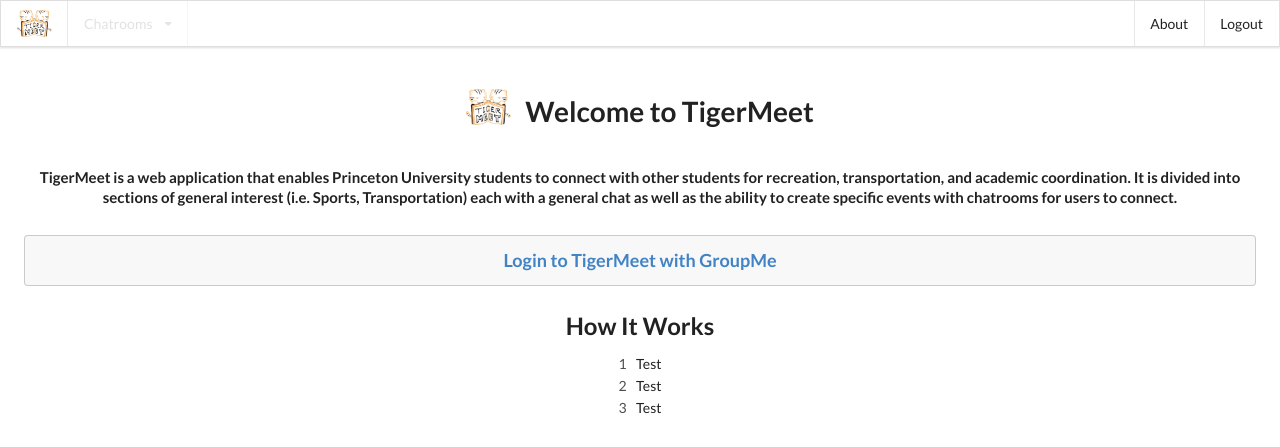
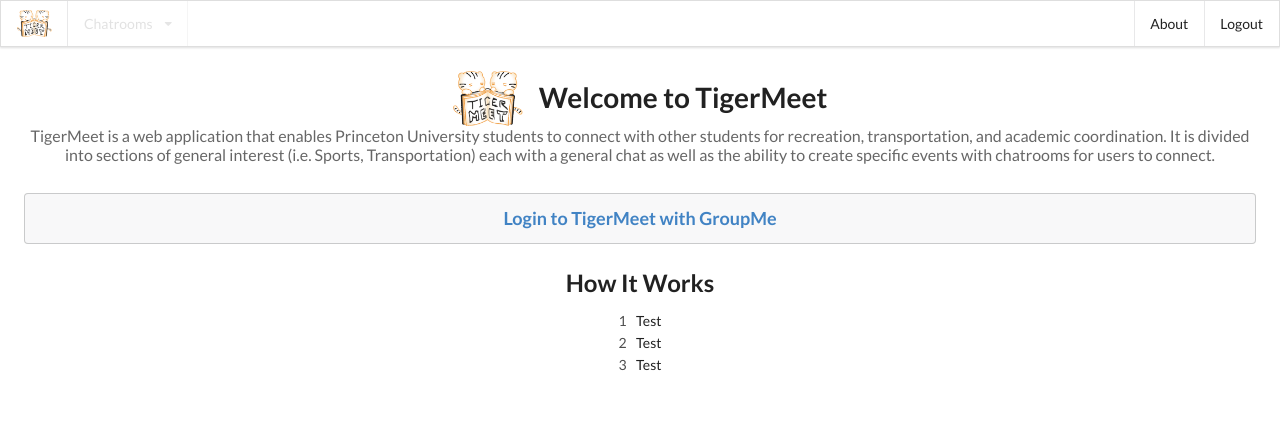
Before and after one commit to tiger-meet/TigerMeetGroupMe, a Django app: page / in a window 1280 px wide. Shown: the top 447 px of the page. Run offline with Django 3.2, Linux system fonts and the light colour scheme; some libraries are stand-ins or nearby versions.

Commit message:
Update headers

```diff
--- a/chat/templates/chat/gmlogin.html
+++ b/chat/templates/chat/gmlogin.html
@@ -78,13 +78,13 @@
 
   <div class="ui middle aligned center aligned grid" style="margin: 10px;">
     <div class="column">
-      <div class="ui image header">
+      <h1 class="ui image header">
         <img src="{% static 'cub.png' %}" class="image">
-        <h1 class="content">
+        <div class="content">
           Welcome to TigerMeet
-        </h1>
-        <h4 class="margin-top: 0;">TigerMeet is a web application that enables Princeton University students to connect with other students for recreation, transportation, and academic coordination. It is divided into sections of general interest (i.e. Sports, Transportation) each with a general chat as well as the ability to create specific events with chatrooms for users to connect.</h4>
-      </div>
+        </div>
+        <div class="sub header">TigerMeet is a web application that enables Princeton University students to connect with other students for recreation, transportation, and academic coordination. It is divided into sections of general interest (i.e. Sports, Transportation) each with a general chat as well as the ability to create specific events with chatrooms for users to connect.</div>
+      </h1>
 
       <div class="ui message">
         <h3><a href="https://oauth.groupme.com/oauth/authorize?client_id=FRktMGR3ZWsOkuUjEB4PltryBQO9HaQN9aH6tlk0CZOCBp8z" class="button">Login to TigerMeet with GroupMe</a></h3>
--- a/chat/templates/chat/index.html
+++ b/chat/templates/chat/index.html
@@ -90,8 +90,7 @@
         <div class="content">
           Welcome to TigerMeet
         </div>
-        <div class="sub header">Manage your account settings and set e-mail preferences.</div>
-        <h4 class="margin-top: 0;">TigerMeet is a web application that enables Princeton University students to connect with other students for recreation, transportation, and academic coordination. It is divided into sections of general interest (i.e. Sports, Transportation) each with a general chat as well as the ability to create specific events with chatrooms for users to connect.</h4>
+        <div class="sub header">TigerMeet is a web application that enables Princeton University students to connect with other students for recreation, transportation, and academic coordination. It is divided into sections of general interest (i.e. Sports, Transportation) each with a general chat as well as the ability to create specific events with chatrooms for users to connect.</div>
       </h1>
 
       <h2>How It Works</h2>
```
